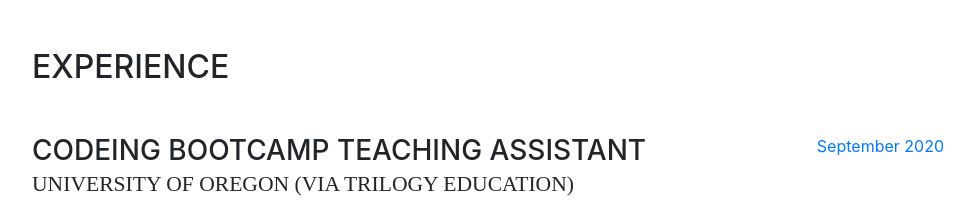
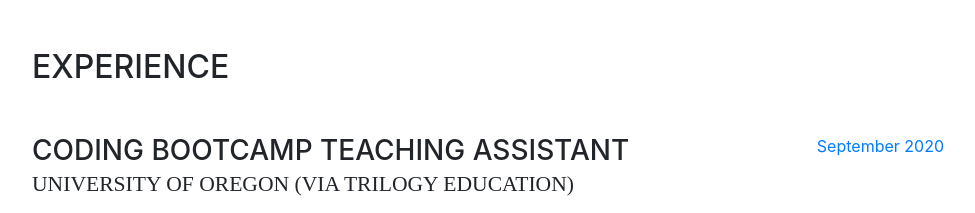
Before and after one commit to donoghuc/donoghuc.github.io, a website with bundled scripts: page index.html in a window 1280 px wide. Shown: the part 800-1013 px from the top of the page, without its empty margins (288-1263 px from the left). Built offline with nearby package versions, Linux system fonts and the light colour scheme; files whose address does not match are found by name; a web font is replaced by a local one.

Commit message:
fix typo

```diff
--- a/index.html
+++ b/index.html
@@ -118,7 +118,7 @@
 
           <div class="resume-item d-flex flex-column flex-md-row mb-5">
             <div class="resume-content mr-auto">
-              <h3 class="mb-0">Codeing Bootcamp Teaching Assistant</h3>
+              <h3 class="mb-0">Coding Bootcamp Teaching Assistant</h3>
               <div class="subheading mb-3">University of Oregon (via Trilogy Education)</div>
               <p>Mentor bootcamp student learning data analysis with Python, Javascript, Postgress, Hadoop and AWS</p>
             </div>
```
